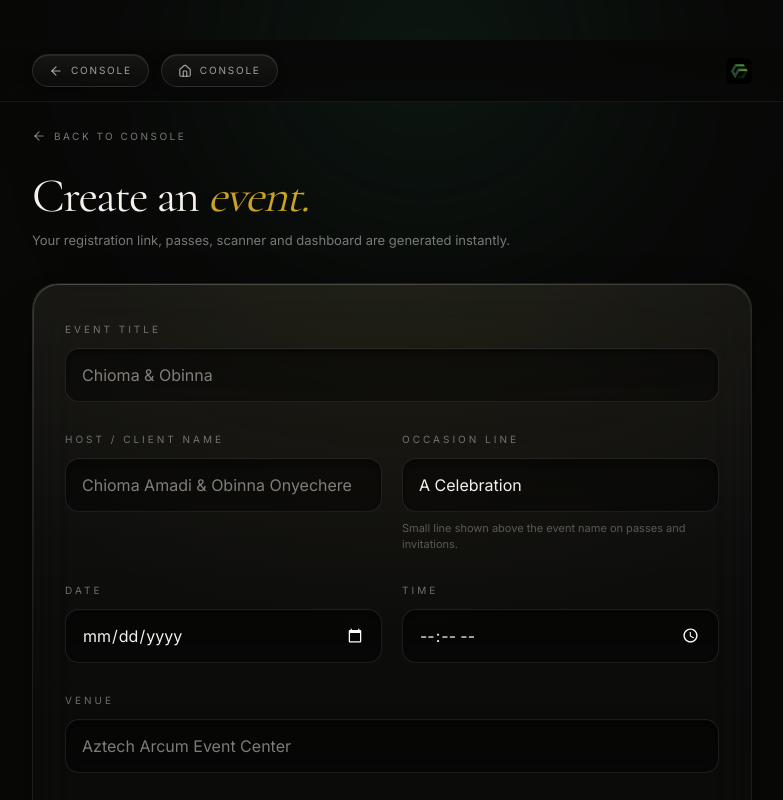
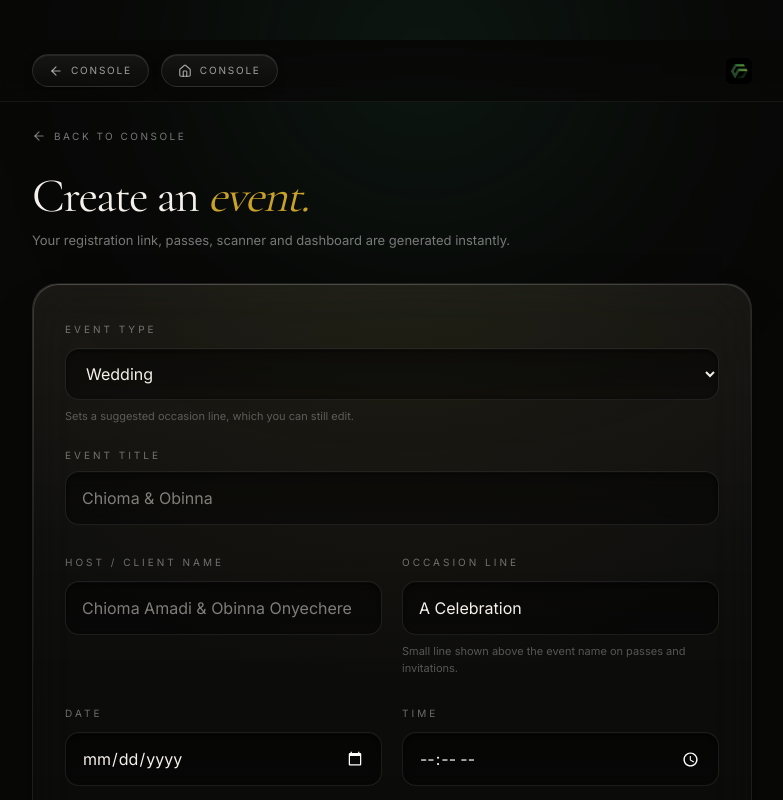
Before and after one commit to Princeeze744/eventpass, a Next.js app: page /dashboard/new in a window 1280 px wide. Shown: the top 800 px of the page, without its empty margins (248-1031 px from the left). Built offline with nearby package versions, Linux system fonts and the light colour scheme.

Commit message:
Date and time pickers on settings

```diff
--- a/src/app/api/events/manage/route.ts
+++ b/src/app/api/events/manage/route.ts
@@ -2,7 +2,7 @@ import { NextRequest, NextResponse } from "next/server";
 import { prisma } from "@/lib/db";
 import { getSessionOrganizerId } from "@/lib/auth";
 
-const EDITABLE = ["title","hostName","tagline","eventDate","eventTime","venue","address","approvalMode"] as const;
+const EDITABLE = ["title","eventType","hostName","tagline","eventDate","eventTime","venue","address","approvalMode"] as const;
 
 export async function POST(req: NextRequest) {
   const userId = await getSessionOrganizerId();
--- a/src/app/api/events/route.ts
+++ b/src/app/api/events/route.ts
@@ -42,6 +42,7 @@ export async function POST(req: NextRequest) {
       slug: candidate,
       ownerId: userId,
       title: String(title).trim(),
+      eventType: body.eventType ? String(body.eventType).trim() : "Wedding",
       hostName: hostName ? String(hostName).trim() : "",
       tagline: tagline ? String(tagline).trim() : "A Celebration",
       eventDate: String(eventDate).trim(),
--- a/src/app/api/staff/overview/route.ts
+++ b/src/app/api/staff/overview/route.ts
@@ -36,7 +36,7 @@ export async function GET() {
       staff: users.filter((u) => u.isStaff).length,
     },
     events: events.map((e) => ({
-      id: e.id, slug: e.slug, title: e.title, eventDate: e.eventDate, venue: e.venue,
+      id: e.id, slug: e.slug, title: e.title, eventType: e.eventType, eventDate: e.eventDate, venue: e.venue,
       approval: e.approval, reviewNote: e.reviewNote, approvedBy: e.approvedBy,
       paymentStatus: e.paymentStatus, paymentAmount: e.paymentAmount,
       createdAt: e.createdAt, guests: e._count.guests, owner: e.owner,
--- a/src/app/dashboard/new/page.tsx
+++ b/src/app/dashboard/new/page.tsx
@@ -25,8 +25,24 @@ export default function NewEventPage() {
     return `${hour}:${String(m || 0).padStart(2, "0")} ${suffix}`;
   }
 
+  const EVENT_TYPES = [
+    { v: "Wedding", tagline: "A Celebration of Love" },
+    { v: "Traditional Wedding", tagline: "A Union of Families" },
+    { v: "Birthday", tagline: "A Celebration" },
+    { v: "Conference", tagline: "Ideas Worth Gathering For" },
+    { v: "Corporate Event", tagline: "A Company Gathering" },
+    { v: "Brand Launch", tagline: "Something New Begins" },
+    { v: "Concert", tagline: "A Night of Music" },
+    { v: "Church Program", tagline: "A Gathering of Faith" },
+    { v: "Gala / Awards", tagline: "An Evening of Excellence" },
+    { v: "Private Dinner", tagline: "An Intimate Evening" },
+    { v: "Funeral / Memorial", tagline: "In Loving Memory" },
+    { v: "Other", tagline: "A Celebration" },
+  ];
+
   const [form, setForm] = useState({
     title: "",
+    eventType: "Wedding",
     hostName: "",
     tagline: "A Celebration",
     eventDate: "",
@@ -88,7 +104,22 @@ export default function NewEventPage() {
         </p>
 
         <motion.div initial={{ opacity: 0, y: 24 }} animate={{ opacity: 1, y: 0 }} transition={{ delay: 0.1 }} className={`${card} mt-8 p-6 sm:p-8`}>
-          <label className={lbl}>Event Title</label>
+          <label className={lbl}>Event Type</label>
+          <select
+            value={form.eventType}
+            onChange={(e) => {
+              const t = EVENT_TYPES.find((x) => x.v === e.target.value);
+              setForm({ ...form, eventType: e.target.value, tagline: t ? t.tagline : form.tagline });
+            }}
+            className={`${inp} [color-scheme:dark] cursor-pointer`}
+          >
+            {EVENT_TYPES.map((t) => (
+              <option key={t.v} value={t.v} className="bg-[#0d0c0b]">{t.v}</option>
+            ))}
+          </select>
+          <p className="mt-2 text-[11px] text-white/30 font-[family-name:var(--font-sans)]">Sets a suggested occasion line, which you can still edit.</p>
+
+          <label className={`mt-6 block ${lbl}`}>Event Title</label>
           <input value={form.title} onChange={(e) => set("title", e.target.value)} placeholder="Chioma & Obinna" className={inp} />
 
           <div className="mt-6 grid gap-5 sm:grid-cols-2">
--- a/src/app/dashboard/page.tsx
+++ b/src/app/dashboard/page.tsx
@@ -72,7 +72,7 @@ export default async function DashboardPage() {
                   <div className="flex items-start justify-between gap-4">
                     <div>
                       <p className="font-[family-name:var(--font-serif)] text-2xl text-[#e9d69a]">{ev.title}</p>
-                      <p className="mt-1 text-[13px] text-white/45 font-[family-name:var(--font-sans)]">{ev.eventDate} · {ev.venue}</p>
+                      <p className="mt-1 text-[13px] text-white/45 font-[family-name:var(--font-sans)]">{ev.eventType} · {ev.eventDate} · {ev.venue}</p>
                       <p className="mt-2 font-mono text-[11px] text-white/25">/e/{ev.slug}</p>
                     </div>
                     <ArrowUpRight className="h-4 w-4 shrink-0 text-white/20 transition-all duration-500 group-hover:text-[#c9a227] group-hover:translate-x-1 group-hover:-translate-y-1" />
--- a/src/app/staff/page.tsx
+++ b/src/app/staff/page.tsx
@@ -8,7 +8,7 @@ import { Loader2, ShieldCheck, Calendar, Users, Ticket, Wallet, Check, X, Pause,
 
 type Ev = {
   id: string; slug: string; title: string; eventDate: string; venue: string;
-  approval: string; reviewNote: string | null; approvedBy: string | null;
+  approval: string; reviewNote: string | null; approvedBy: string | null; eventType?: string;
   paymentStatus: string; paymentAmount: number | null; guests: number;
   owner: { name: string; email: string; phone: string | null; role: string };
 };
@@ -150,7 +150,7 @@ export default function StaffPanel() {
                   <div className="flex flex-wrap items-start justify-between gap-3">
                     <div>
                       <h3 className="font-[family-name:var(--font-serif)] text-2xl text-[#e9d69a]">{e.title}</h3>
-                      <p className="mt-1 text-[12px] text-white/45 font-[family-name:var(--font-sans)]">{e.eventDate} · {e.venue} · {e.guests} guests</p>
+                      <p className="mt-1 text-[12px] text-white/45 font-[family-name:var(--font-sans)]">{e.eventType ? `${e.eventType} · ` : ""}{e.eventDate} · {e.venue} · {e.guests} guests</p>
                       <p className="mt-1 text-[12px] text-white/35 font-[family-name:var(--font-sans)]">{e.owner.name} · {e.owner.email}</p>
                       {e.approvedBy && <p className="mt-1 text-[11px] text-white/25 font-[family-name:var(--font-sans)]">Activated by {e.approvedBy}</p>}
                     </div>
```
Also changed, not shown: 2 other files (tests, documents, lock files or other folders).
